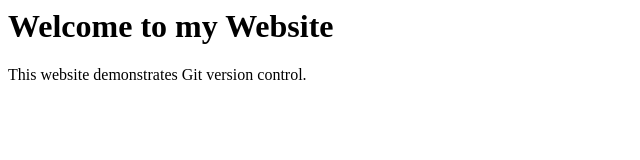
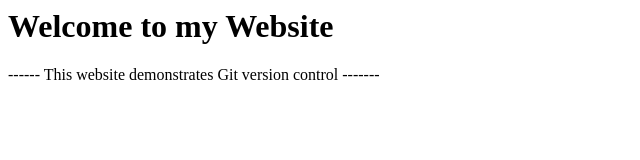
Before and after one commit to Abhiroop-011/git-assignment, a plain HTML site: page index.html in a window 1280 px wide. Shown: the full height of the page, 0-640 px from the left. Drawn offline with Linux system fonts and the light colour scheme.

Commit message:
Temporary change

```diff
--- a/index.html
+++ b/index.html
@@ -1,5 +1,5 @@
 <html>
 <head><title>Home</title></head>
 <body><h1>Welcome to my Website</h1></body>
-<p>This website demonstrates Git version control.</p>
+<p>------ This website demonstrates Git version control -------</p>
 </html>
```
